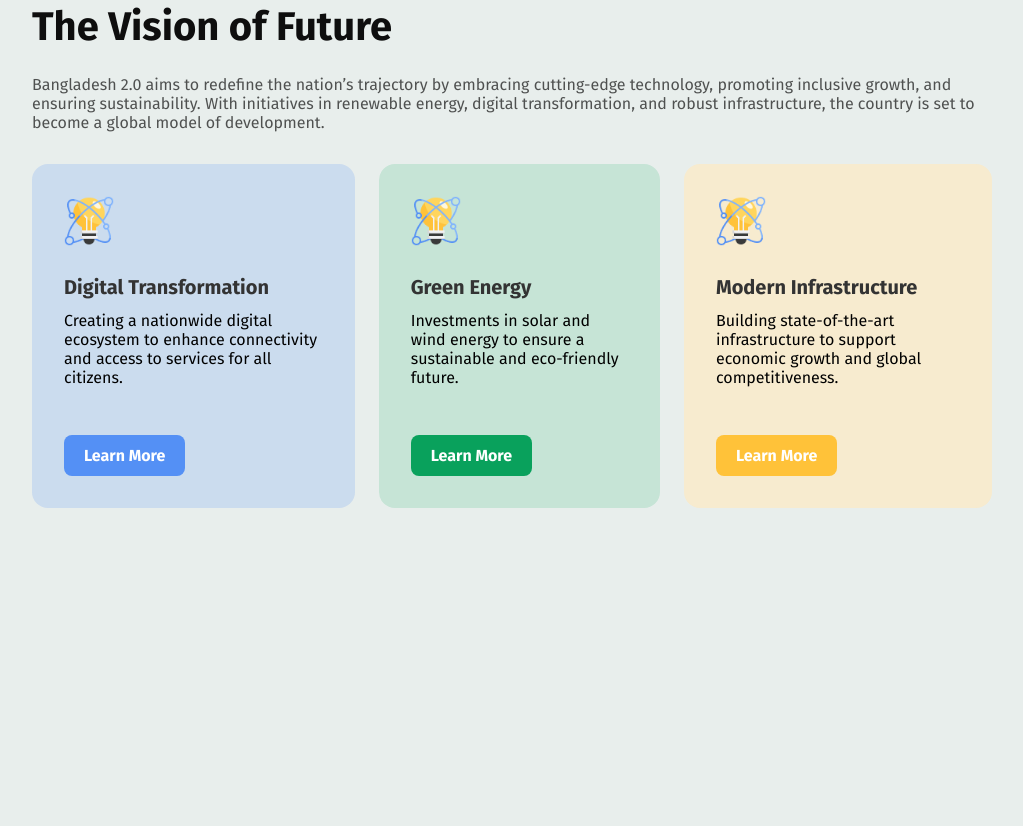
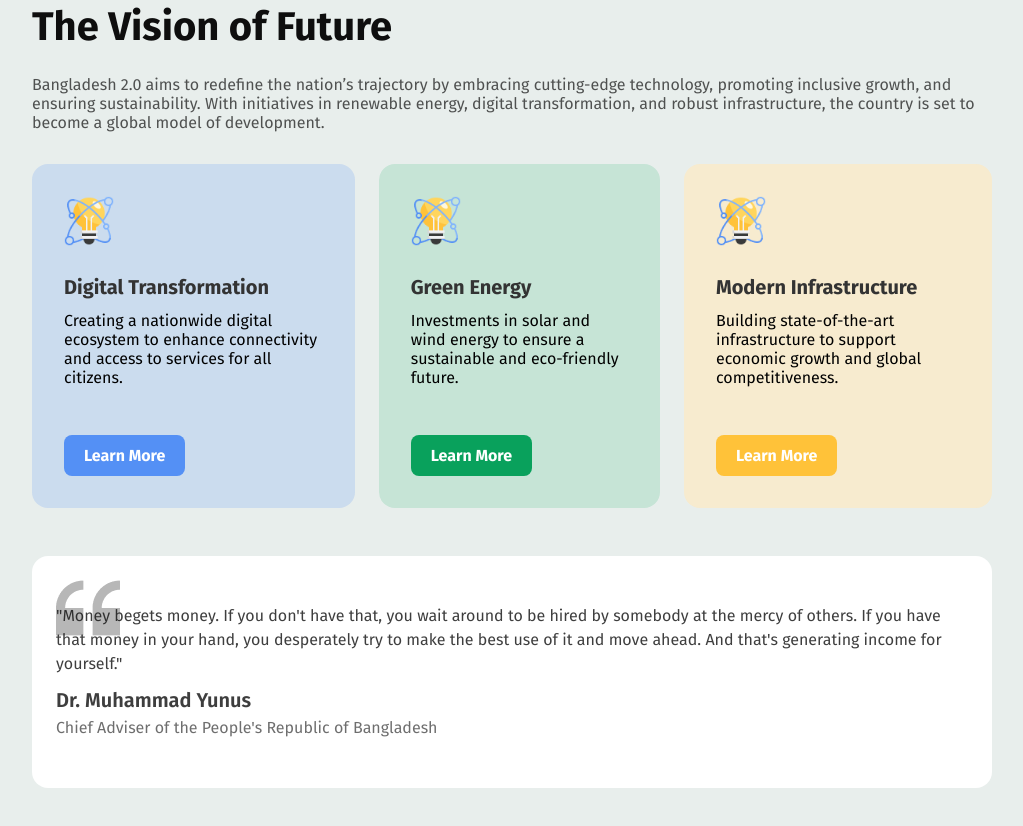
Before and after one commit to STNihal/B11A1--assignment-1-main-Web11-STN, a plain HTML site: page index.html in a window 1280 px wide. Shown: the part 1303-2129 px from the top of the page, without its empty margins (128-1151 px from the left). Before the commit the page ends 1859 px from the top, so only its background shows below. Drawn offline with Linux system fonts and the light colour scheme.

Commit message:
added the challenge Dr.  Mohammad  Yunus

```diff
--- a/index.html
+++ b/index.html
@@ -14,6 +14,7 @@
     <p class="title">Bangladesh 2.0</p>
     <a class="btnS" href="https://www.ids.ac.uk/events/bangladesh-2-0-resistance-reform-and-reconstruction/" target="_blank">Sign in</a>
     </div>
+
 
     <header class="banner">
         <div class="bantext">
@@ -52,3 +53,12 @@
         <a class="btnVis" href="">Learn More</a>
     </div>
 </article>
+
+
+<!-- challenge -->
+ <article class="quote">
+    <p id="q">"Money begets money. If you don't have that, you wait around to be hired by somebody at the mercy of others. If you have that money in your hand, you desperately try to make the best use of it and move ahead. And that's generating income for yourself."</p>
+
+    <h2>Dr. Muhammad Yunus</h2>
+    <p>Chief Adviser of the People's Republic of Bangladesh</p>
+ </article>
--- a/style.css
+++ b/style.css
@@ -70,7 +70,7 @@ margin-bottom: 16px;
 }
 
 #t2{
-    color: rgb(14, 14, 14);
+color: rgb(14, 14, 14);
 font-size: 56px;
 font-weight: 700;
 text-align: left;
@@ -80,18 +80,19 @@ margin-bottom: 24px;
 #t3{
     width: 270px ;
     color: rgb(255, 255, 255);
+    text-align: center;
+    padding:17px 34px;
     font-size: 18px;
     border-radius: 8px;
     background-color: rgb(0, 106, 80);
-    text-align: center;
-    padding:17px 34px;
+
 
 }
 
 
 .bannerPic{
-    padding-top: 50px;
-    padding-bottom: 50px;
+padding-top: 50px;
+padding-bottom: 50px;
 padding-right: 60px;
 padding-left: 60px;
 }
@@ -110,16 +111,18 @@ padding-left: 60px;
 
 #content2{
     color: rgba(14, 14, 14, 0.7);
-font-size: 16px;
-font-weight: 400;
+    font-size: 16px;
+    font-weight: 400;
 }
 
 .vis{
     display: flex;
     margin: 0px 160px;
+    margin-bottom: 48px;
+    gap: 24px;
     justify-content: space-between;
-    gap: 24px;
-    margin-bottom: 48px;
+
+
 }
 
 .vision {
@@ -165,11 +168,15 @@ background-color: rgb(247, 235, 207);
     display: inline-block;
     background-color: #007BFF;
     color: #fff;
+    text-decoration: none;
     padding: 11px 20px;
     border-radius: 8px;
-    text-decoration: none;
     font-weight: bold;
+
+
 }
+
+
 /* Learn more */
 #vis1 .btnVis {
     border-radius: 8px;
@@ -199,3 +206,39 @@ background-color: rgb(255, 194, 57);
     color: rgb(255, 194, 57);
     background-color: #3e0202;
 }
+
+/* challenge */
+
+.quote{
+    margin: 0px 160px;
+    border-radius: 16px;
+    margin-bottom: 80px;
+    background-color: white;
+    background-image: url(assets/quote-bg.png);
+    background-position: 24px 19.5px;
+    background-repeat: no-repeat;
+    padding: 48px 24px;
+ }
+
+.quote h2{
+ font-size: 20px;
+ font-weight: 600;
+ color:rgba(14, 14, 14, 0.8);
+ margin-bottom: 4px;
+ line-height: 24px;
+}
+
+.quote p{
+    color: rgba(14, 14, 14, 0.6);
+    font-weight: 400;
+    font-size: 16px;
+    line-height: 24px;
+}
+
+#q{
+    color: rgba(14, 14, 14, 0.8);
+    margin-bottom: 12px;
+    font-weight: 400;
+    font-size: 16px;
+    line-height: 24px;
+}
```
